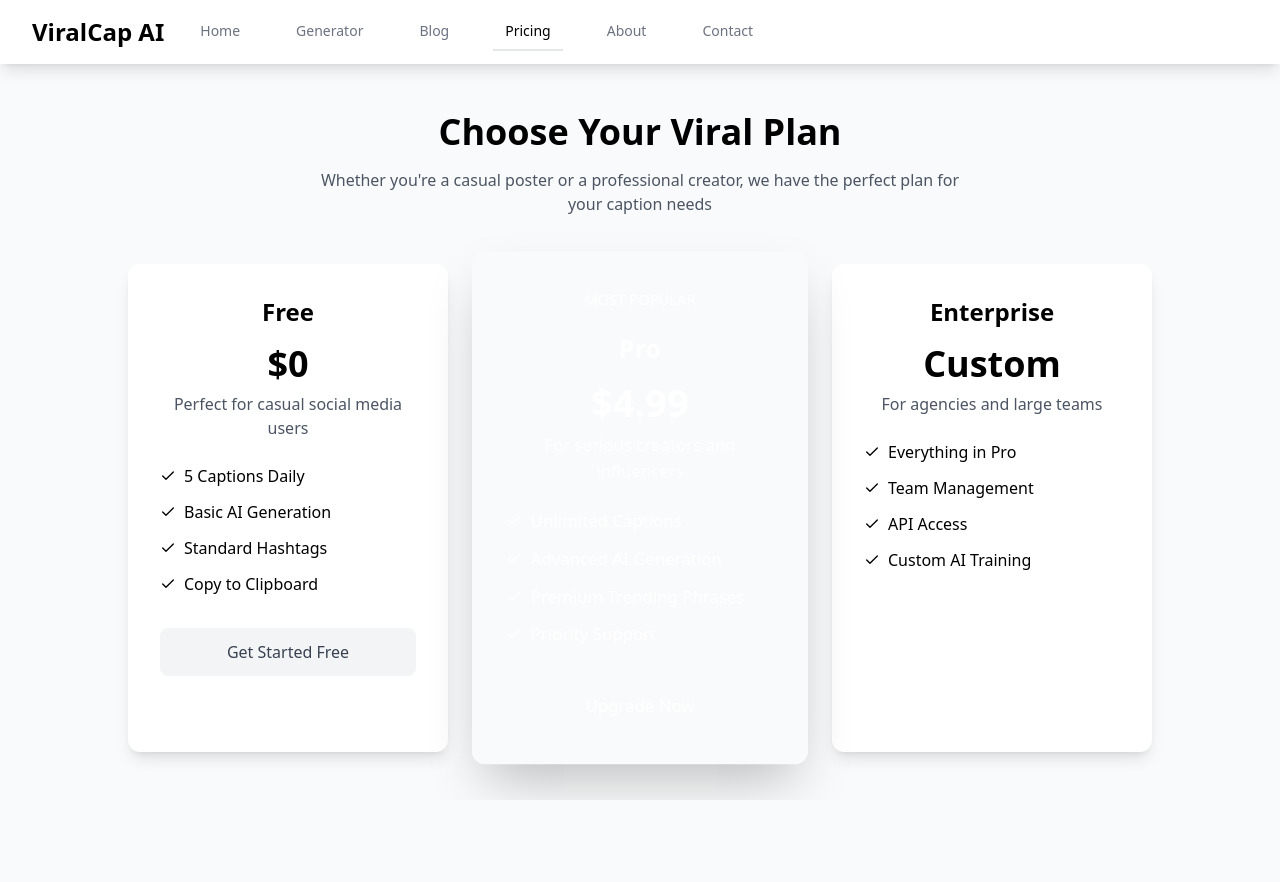
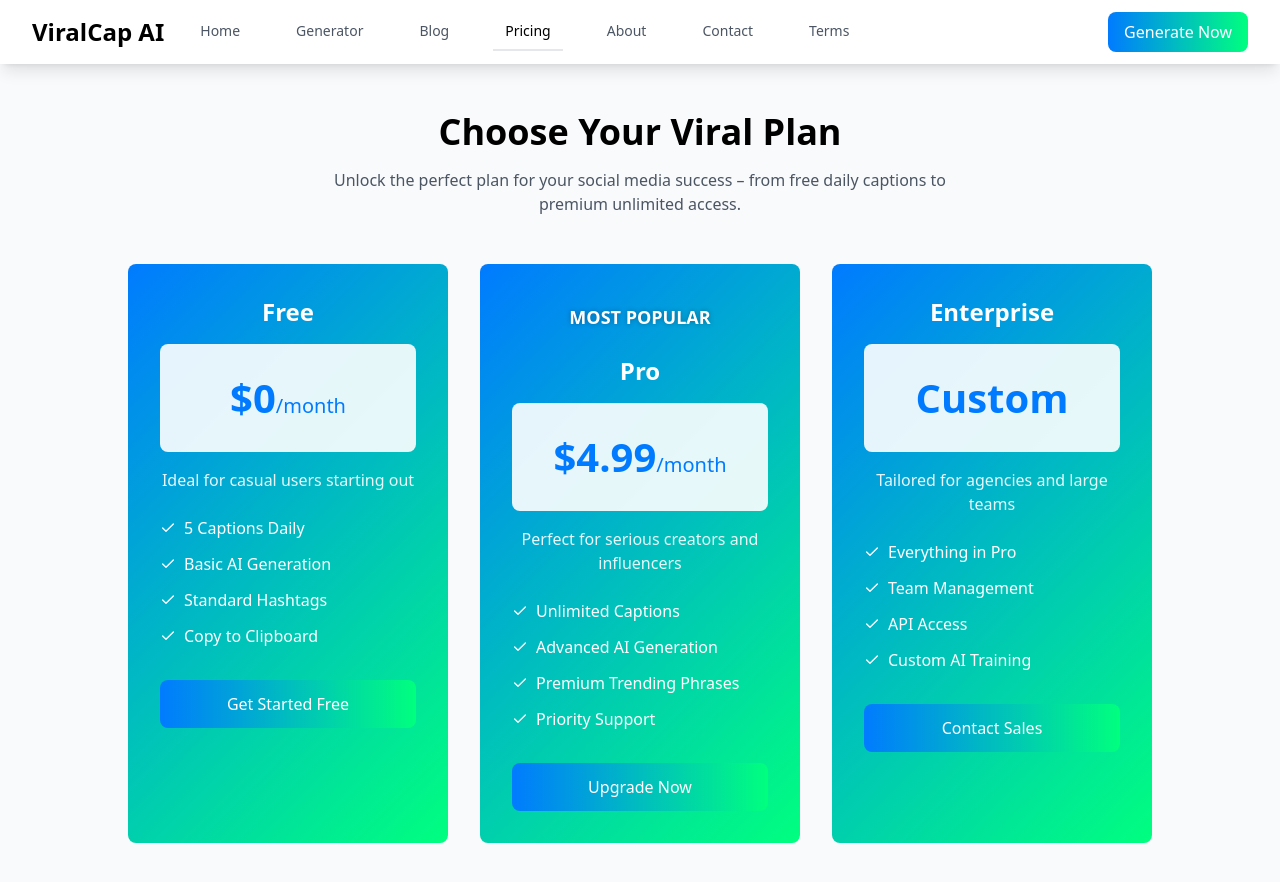
Before and after one commit to bishnubhai830-creator/Ai-caption-generator-, a plain HTML site: page pricing.html in a window 1280 px wide. Before the commit the page ends 800 px from the top, so only its background shows below. Drawn offline with nearby package versions, Linux system fonts and the light colour scheme.

Commit message:
Update pricing.html

```diff
--- a/pricing.html
+++ b/pricing.html
@@ -13,6 +13,15 @@
     <!-- Feather Icons -->
     <script src="https://unpkg.com/feather-icons"></script>
     <script src="https://cdn.jsdelivr.net/npm/feather-icons/dist/feather.min.js"></script>
+
+    <style>
+        .gradient-btn { background: linear-gradient(90deg, #007BFF, #00FF7F); }
+        .gradient-btn:hover { background: linear-gradient(90deg, #0051a8, #00cc66); }
+        .pricing-card { background: linear-gradient(135deg, #007BFF, #00FF7F); color: white; border-radius: 0.5rem; transition: all 0.3s ease; }
+        .pricing-card:hover { transform: translateY(-5px); box-shadow: 0 10px 20px rgba(0, 123, 255, 0.5); }
+        .price-display { background: rgba(255, 255, 255, 0.9); color: #007BFF; padding: 1.5rem; border-radius: 0.5rem; display: block; margin: 0 auto 1rem; font-size: 2.5rem; font-weight: bold; }
+        .popular-label { background: transparent; color: white; padding: 0.5rem 1rem; border-radius: 9999px; font-size: 1.125rem; font-weight: bold; display: inline-block; text-shadow: 0 0 5px rgba(0, 0, 0, 0.3); }
+    </style>
 </head>
 <body class="bg-gray-50">
     <!-- Navigation -->
@@ -20,20 +29,19 @@
         <div class="max-w-7xl mx-auto px-4 sm:px-6 lg:px-8">
             <div class="flex justify-between h-16">
                 <div class="flex items-center">
-                    <div class="flex-shrink-0 flex items-center">
-                        <span class="text-primary font-heading font-bold text-2xl">ViralCap AI</span>
-                    </div>
+                    <span class="text-primary font-bold text-2xl">ViralCap AI</span>
                     <div class="hidden md:ml-6 md:flex md:space-x-8">
-                        <a href="index.html" class="text-gray-500 hover:text-primary px-3 py-2 text-sm font-medium">Home</a>
-                        <a href="generator.html" class="text-gray-500 hover:text-primary px-3 py-2 text-sm font-medium">Generator</a>
-                        <a href="blog.html" class="text-gray-500 hover:text-primary px-3 py-2 text-sm font-medium">Blog</a>
+                        <a href="index.html" class="text-gray-600 hover:text-primary px-3 py-2 text-sm font-medium">Home</a>
+                        <a href="generator.html" class="text-gray-600 hover:text-primary px-3 py-2 text-sm font-medium">Generator</a>
+                        <a href="blog.html" class="text-gray-600 hover:text-primary px-3 py-2 text-sm font-medium">Blog</a>
                         <a href="pricing.html" class="text-primary border-b-2 border-primary px-3 py-2 text-sm font-medium">Pricing</a>
-                        <a href="about.html" class="text-gray-500 hover:text-primary px-3 py-2 text-sm font-medium">About</a>
-                        <a href="contact.html" class="text-gray-500 hover:text-primary px-3 py-2 text-sm font-medium">Contact</a>
+                        <a href="about.html" class="text-gray-600 hover:text-primary px-3 py-2 text-sm font-medium">About</a>
+                        <a href="contact.html" class="text-gray-600 hover:text-primary px-3 py-2 text-sm font-medium">Contact</a>
+                        <a href="terms.html" class="text-gray-600 hover:text-primary px-3 py-2 text-sm font-medium">Terms</a>
                     </div>
                 </div>
                 <div class="flex items-center">
-                    <a href="generator.html" class="bg-secondary hover:bg-green-400 text-white px-4 py-2 rounded-lg font-medium transition duration-300">
+                    <a href="generator.html" class="gradient-btn text-white px-4 py-2 rounded-lg font-medium transition duration-300">
                         Generate Now
                     </a>
                 </div>
@@ -43,101 +51,77 @@
 
     <!-- Pricing Content -->
     <div class="max-w-7xl mx-auto px-4 sm:px-6 lg:px-8 py-12">
-            <h1 class="text-3xl md:text-4xl font-heading font-bold text-center mb-4">Choose Your Viral Plan</h1>
-            <p class="text-gray-600 text-center mb-12 max-w-2xl mx-auto">Whether you're a casual poster or a professional creator, we have the perfect plan for your caption needs</p>
+        <h1 class="text-3xl md:text-4xl font-bold text-center mb-4 text-primary">Choose Your Viral Plan</h1>
+        <p class="text-gray-600 text-center mb-12 max-w-2xl mx-auto">Unlock the perfect plan for your social media success – from free daily captions to premium unlimited access.</p>
 
         <!-- Pricing Tiers -->
-            <div class="grid md:grid-cols-3 gap-8 max-w-5xl mx-auto">
+        <div class="grid grid-cols-1 md:grid-cols-3 gap-8 max-w-5xl mx-auto">
             <!-- Free Tier -->
-                <div class="bg-white rounded-xl p-8 shadow-lg text-center">
-                    <h3 class="text-2xl font-heading font-semibold mb-4">Free</h3>
-                <div class="text-4xl font-bold mb-2">$0</div>
-                    <p class="text-gray-600 mb-6">Perfect for casual social media users</p>
-                    <ul class="space-y-3 mb-8">
-                        <li class="flex items-center">
-                            <i data-feather="check" class="text-secondary mr-2 w-4 h-4"></i>
-                        5 Captions Daily
-                        </li>
-                        <li class="flex items-center">
-                            <i data-feather="check" class="text-secondary mr-2 w-4 h-4"></i>
-                        Basic AI Generation
-                        </li>
-                        <li class="flex items-center">
-                            <i data-feather="check" class="text-secondary mr-2 w-4 h-4"></i>
-                        Standard Hashtags
-                        </li>
-                        <li class="flex items-center">
-                            <i data-feather="check" class="text-secondary mr-2 w-4 h-4"></i>
-                        Copy to Clipboard
-                        </li>
+            <div class="pricing-card p-8 text-center">
+                <h3 class="text-2xl font-bold mb-4">Free</h3>
+                <div class="price-display">$0<span class="text-xl font-normal">/month</span></div>
+                <p class="text-white mb-6 opacity-90">Ideal for casual users starting out</p>
+                <ul class="space-y-3 mb-8 text-left">
+                    <li class="flex items-center"><i data-feather="check" class="text-white mr-2 w-4 h-4"></i>5 Captions Daily</li>
+                    <li class="flex items-center"><i data-feather="check" class="text-white mr-2 w-4 h-4"></i>Basic AI Generation</li>
+                    <li class="flex items-center"><i data-feather="check" class="text-white mr-2 w-4 h-4"></i>Standard Hashtags</li>
+                    <li class="flex items-center"><i data-feather="check" class="text-white mr-2 w-4 h-4"></i>Copy to Clipboard</li>
                 </ul>
-                    <a href="generator.html" class="block w-full bg-gray-100 text-gray-700 py-3 rounded-lg font-medium">
+                <button onclick="copyToClipboard('$0/month')" class="block w-full gradient-btn text-white py-3 rounded-lg font-medium hover:bg-opacity-90 transition duration-300">
                     Get Started Free
-                    </a>
+                </button>
             </div>
 
             <!-- Pro Tier -->
-                <div class="bg-primary text-white rounded-xl p-8 shadow-2xl transform scale-105 text-center">
-                    <div class="bg-secondary text-white px-3 py-1 rounded-full text-sm inline-block mb-4">MOST POPULAR</div>
-                    <h3 class="text-2xl font-heading font-semibold mb-4">Pro</h3>
-                <div class="text-4xl font-bold mb-2">$4.99</div>
-                    <p class="opacity-90 mb-6">For serious creators and influencers</p>
-                    <ul class="space-y-3 mb-8">
-                        <li class="flex items-center">
-                            <i data-feather="check" class="text-white mr-2 w-4 h-4"></i>
-                        Unlimited Captions
-                        </li>
-                        <li class="flex items-center">
-                            <i data-feather="check" class="text-white mr-2 w-4 h-4"></i>
-                        Advanced AI Generation
-                        </li>
-                        <li class="flex items-center">
-                            <i data-feather="check" class="text-white mr-2 w-4 h-4"></i>
-                        Premium Trending Phrases
-                        </li>
-                        <li class="flex items-center">
-                            <i data-feather="check" class="text-white mr-2 w-4 h-4"></i>
-                        Priority Support
-                        </li>
+            <div class="pricing-card p-8 text-center">
+                <div class="popular-label mb-4">MOST POPULAR</div>
+                <h3 class="text-2xl font-bold mb-4">Pro</h3>
+                <div class="price-display">$4.99<span class="text-xl font-normal">/month</span></div>
+                <p class="text-white mb-6 opacity-90">Perfect for serious creators and influencers</p>
+                <ul class="space-y-3 mb-8 text-left">
+                    <li class="flex items-center"><i data-feather="check" class="text-white mr-2 w-4 h-4"></i>Unlimited Captions</li>
+                    <li class="flex items-center"><i data-feather="check" class="text-white mr-2 w-4 h-4"></i>Advanced AI Generation</li>
+                    <li class="flex items-center"><i data-feather="check" class="text-white mr-2 w-4 h-4"></i>Premium Trending Phrases</li>
+                    <li class="flex items-center"><i data-feather="check" class="text-white mr-2 w-4 h-4"></i>Priority Support</li>
                 </ul>
-                    <a href="#" class="block w-full bg-secondary hover:bg-green-400 text-white py-3 rounded-lg font-medium transition duration-300">
+                <button onclick="copyToClipboard('$4.99/month')" class="block w-full gradient-btn text-white py-3 rounded-lg font-medium hover:bg-opacity-90 transition duration-300">
                     Upgrade Now
-                    </a>
+                </button>
             </div>
 
             <!-- Enterprise Tier -->
-                <div class="bg-white rounded-xl p-8 shadow-lg text-center">
-                    <h3 class="text-2xl font-heading font-semibold mb-4">Enterprise</h3>
-                <div class="text-4xl font-bold mb-2">Custom</div>
-                    <p class="text-gray-600 mb-6">For agencies and large teams</p>
-                    <ul class="space-y-3 mb-8">
-                        <li class="flex items-center">
-                            <i data-feather="check" class="text-secondary mr-2 w-4 h-4"></i>
-                        Everything in Pro
-                        </li>
-                        <li class="flex items-center">
-                            <i data-feather="check" class="text-secondary mr-2 w-4 h-4"></i>
-                        Team Management
-                        </li>
-                        <li class="flex items-center">
-                            <i data-feather="check" class="text-secondary mr-2 w-4 h-4"></i>
-                        API Access
-                        </li>
-                        <li class="flex items-center">
-                            <i data-feather="check" class="text-secondary mr-2 w-4 h-4"></i>
-                        Custom AI Training
-                        </li>
+            <div class="pricing-card p-8 text-center">
+                <h3 class="text-2xl font-bold mb-4">Enterprise</h3>
+                <div class="price-display">Custom</div>
+                <p class="text-white mb-6 opacity-90">Tailored for agencies and large teams</p>
+                <ul class="space-y-3 mb-8 text-left">
+                    <li class="flex items-center"><i data-feather="check" class="text-white mr-2 w-4 h-4"></i>Everything in Pro</li>
+                    <li class="flex items-center"><i data-feather="check" class="text-white mr-2 w-4 h-4"></i>Team Management</li>
+                    <li class="flex items-center"><i data-feather="check" class="text-white mr-2 w-4 h-4"></i>API Access</li>
+                    <li class="flex items-center"><i data-feather="check" class="text-white mr-2 w-4 h-4"></i>Custom AI Training</li>
                 </ul>
-                    <a href="contact.html" class="block w-full bg-primary text-white py-3 rounded-lg font-medium">
+                <button onclick="copyToClipboard('Custom')" class="block w-full gradient-btn text-white py-3 rounded-lg font-medium hover:bg-opacity-90 transition duration-300">
                     Contact Sales
-                    </a>
-                </div>
+                </button>
             </div>
         </div>
     </div>
 
     <script>
         feather.replace();
+
+        function copyToClipboard(text) {
+            if (navigator.clipboard && window.isSecureContext) {
+                navigator.clipboard.writeText(text).then(() => {
+                    alert('Copied ' + text + ' to clipboard!');
+                }).catch(err => {
+                    alert('Failed to copy. Please manually copy: ' + text);
+                    console.error('Clipboard error:', err);
+                });
+            } else {
+                alert('Clipboard access blocked. Please manually copy: ' + text);
+            }
+        }
     </script>
 </body>
 </html>
```
Lines whose indentation alone changed are shown as unchanged.
